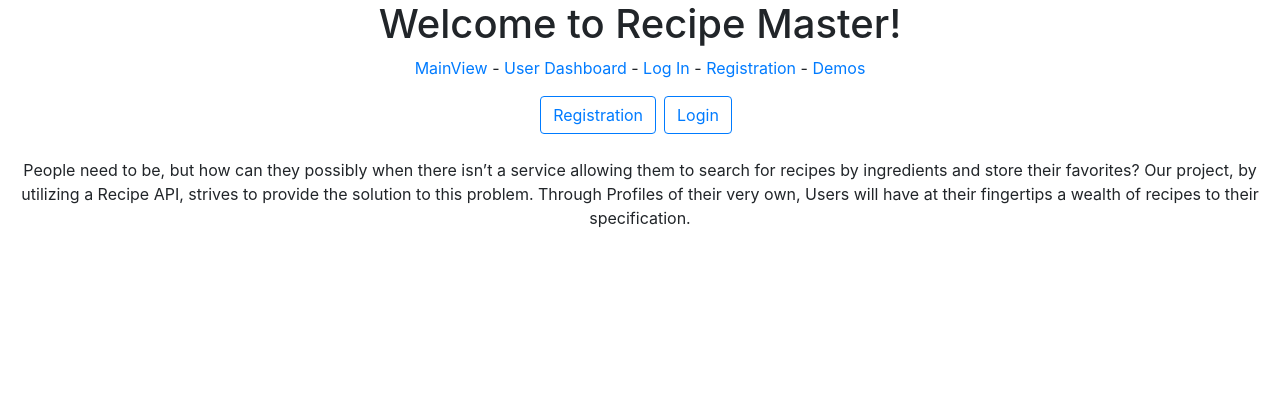
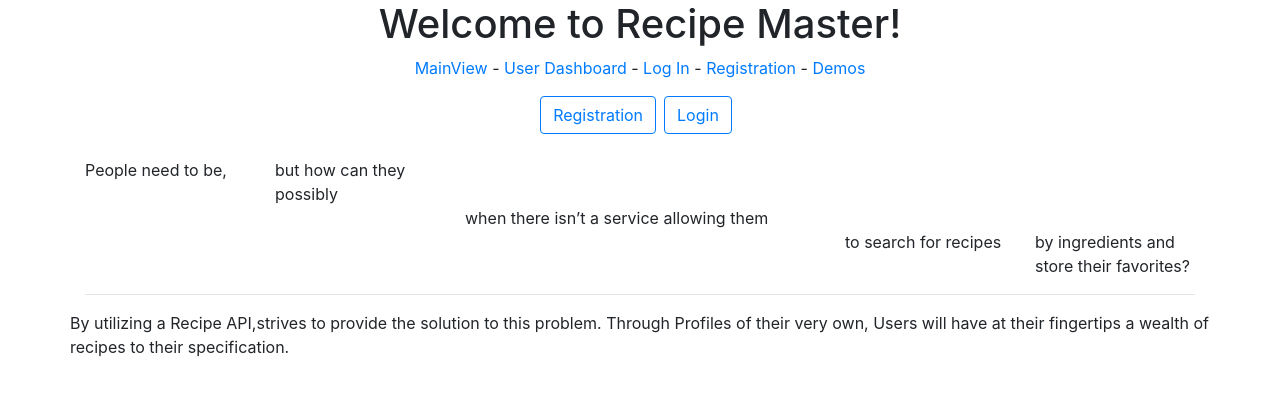
Before and after one commit to Alekzandar/Recipe_Master_Client, an Angular app in the folder recipe-master-client/: page /main in a window 1280 px wide. Shown: the top 396 px of the page. Built offline with nearby package versions, Linux system fonts and the light colour scheme.

Commit message:
looks better

```diff
--- a/recipe-master-client/src/app/main-view/main-view.component.html
+++ b/recipe-master-client/src/app/main-view/main-view.component.html
@@ -1,5 +1,6 @@
 <p class="text-xl-left"></p>
-<p class="text-center"><ng-template #content let-modal>
+<p class="text-center">
+  <ng-template #content let-modal>
     <div class="modal-header">
       <h4 class="modal-title">Registration</h4>
       <button type="button" class="close" aria-label="Close" (click)="modal.dismiss('Cross click')">
@@ -29,5 +30,32 @@
   <button class="btn btn-outline-primary mb-2 mr-2" (click)="openVerticallyCentereda(contenta)">Login</button>
 </p>
 
-<p class="text-xl-center">People need to be, but how can they possibly when there isn’t a service allowing them to search for recipes by ingredients and store their favorites? Our project, by utilizing a Recipe API, strives to provide the solution to this problem. Through Profiles of their very own, Users will have at their fingertips a wealth of recipes to their specification.
-</p>
+<div class="container">
+  <div class="row justify-content-start">
+    <div class="col-2">
+      People need to be,
+    </div>
+    <div class="col-2">
+        but how can they possibly
+    </div>
+  </div>
+  <div class="row justify-content-center">
+    <div class="col-4">
+        when there isn’t a service
+      allowing them
+    </div>
+  </div>
+  <div class="row justify-content-end">
+    <div class="col-2">
+        to search for recipes
+    </div>
+    <div class="col-2">
+        by ingredients and store their favorites?
+      </div>
+  </div>
+  <hr>
+  <div class="row justify-content-around">
+      By utilizing a Recipe API,strives to provide the solution to this problem. Through Profiles of their very own, Users will have at their fingertips a wealth of recipes to their
+      specification.
+  </div>
+</div>
```
Lines whose indentation alone changed are shown as unchanged.
